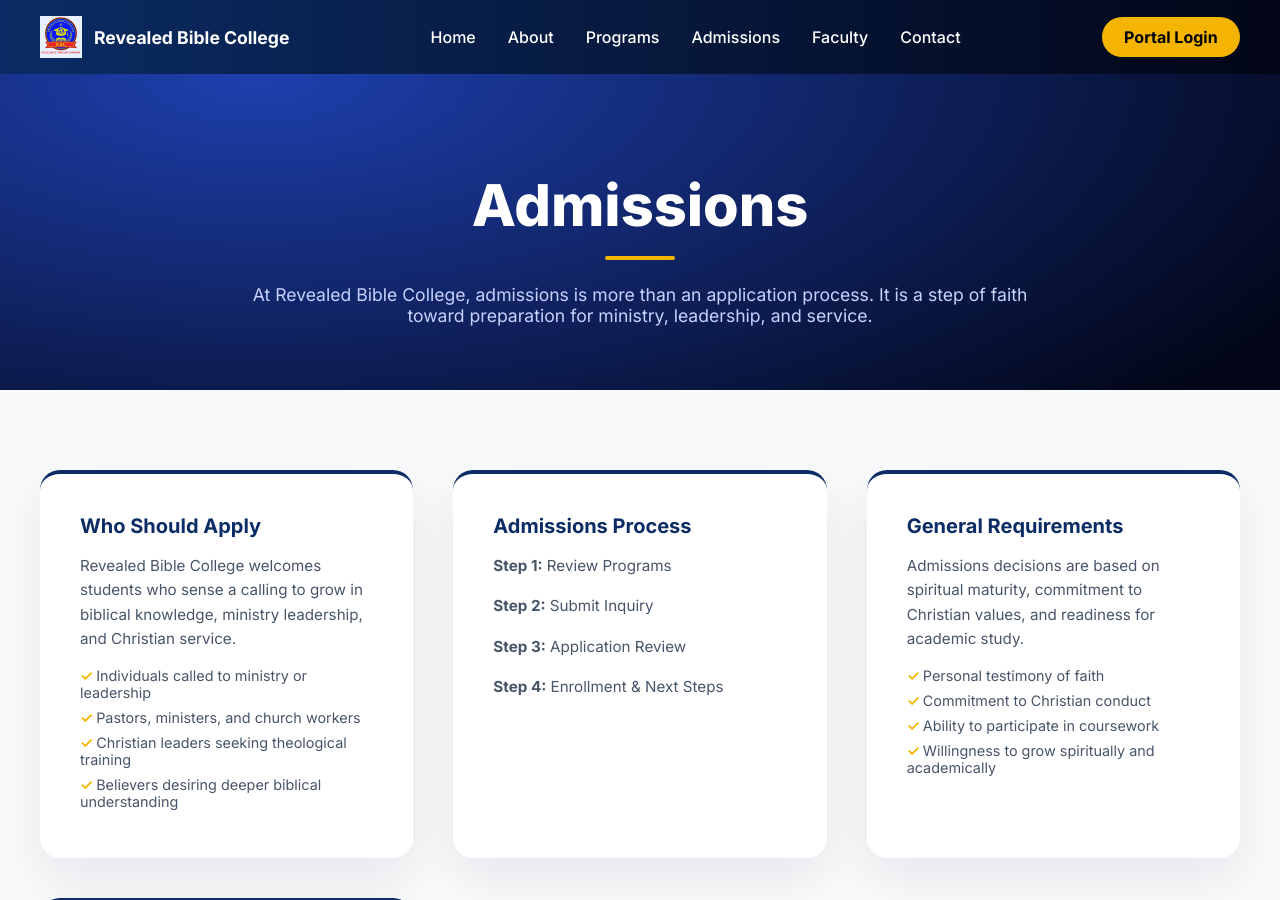
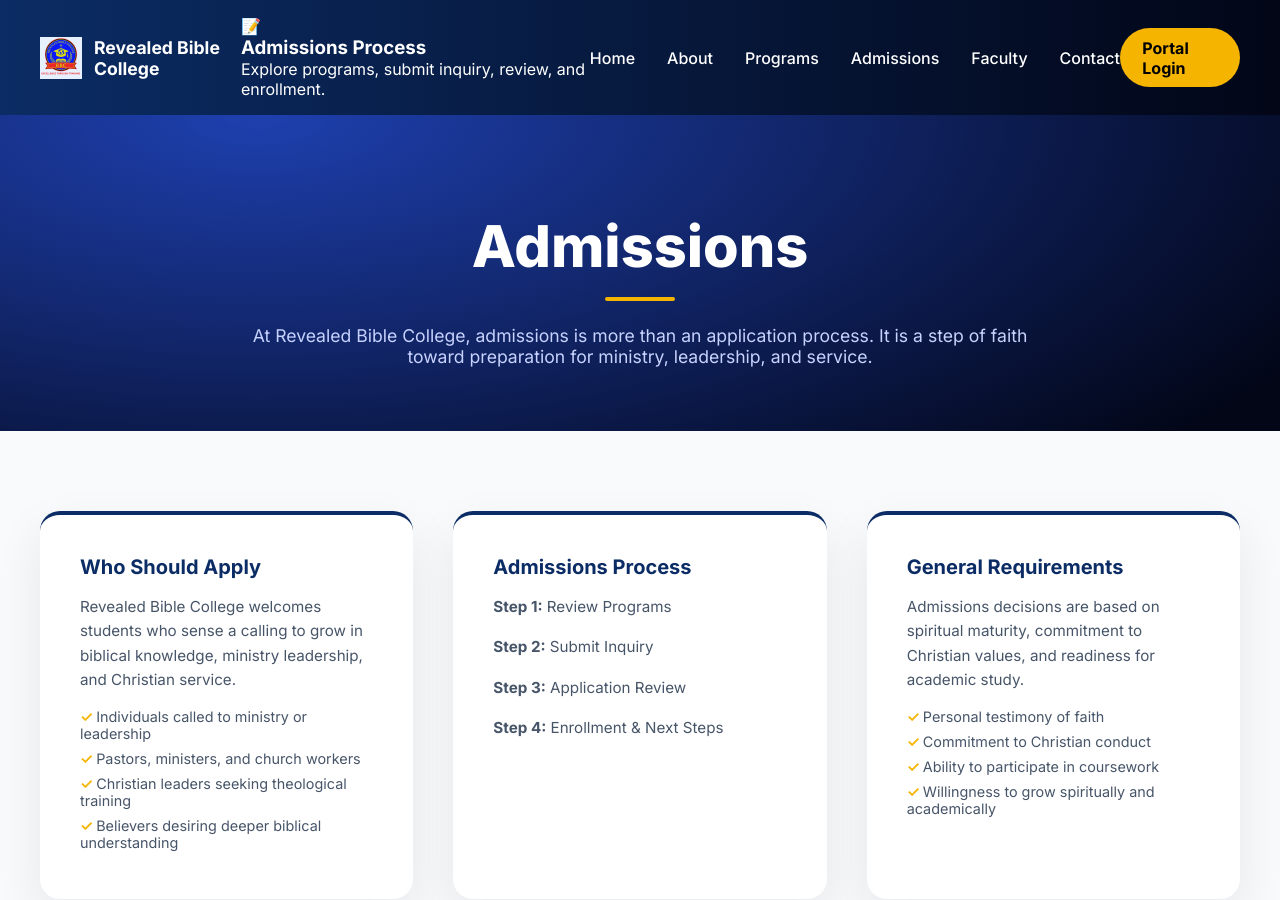
Before and after one commit to WillieKM/my-student-portal, a Jekyll site: the page admissions.html, which Jekyll copies as it is, in a window 1280 px wide and 900 px high. Built offline with Jekyll 4.4.1, drawn with Linux system fonts in a browser that asks for light colours.

Commit message:
Update admissions.html

```diff
--- a/admissions.html
+++ b/admissions.html
@@ -224,6 +224,11 @@
       <img src="logo.png" alt="Revealed Bible College Logo">
       <span>Revealed Bible College</span>
     </div>
+<div class="card">
+  <div class="card-icon">📝</div>
+  <h3>Admissions Process</h3>
+  <p>Explore programs, submit inquiry, review, and enrollment.</p>
+</div>
 
     <nav class="nav-links">
       <a href="index.html">Home</a>
```
